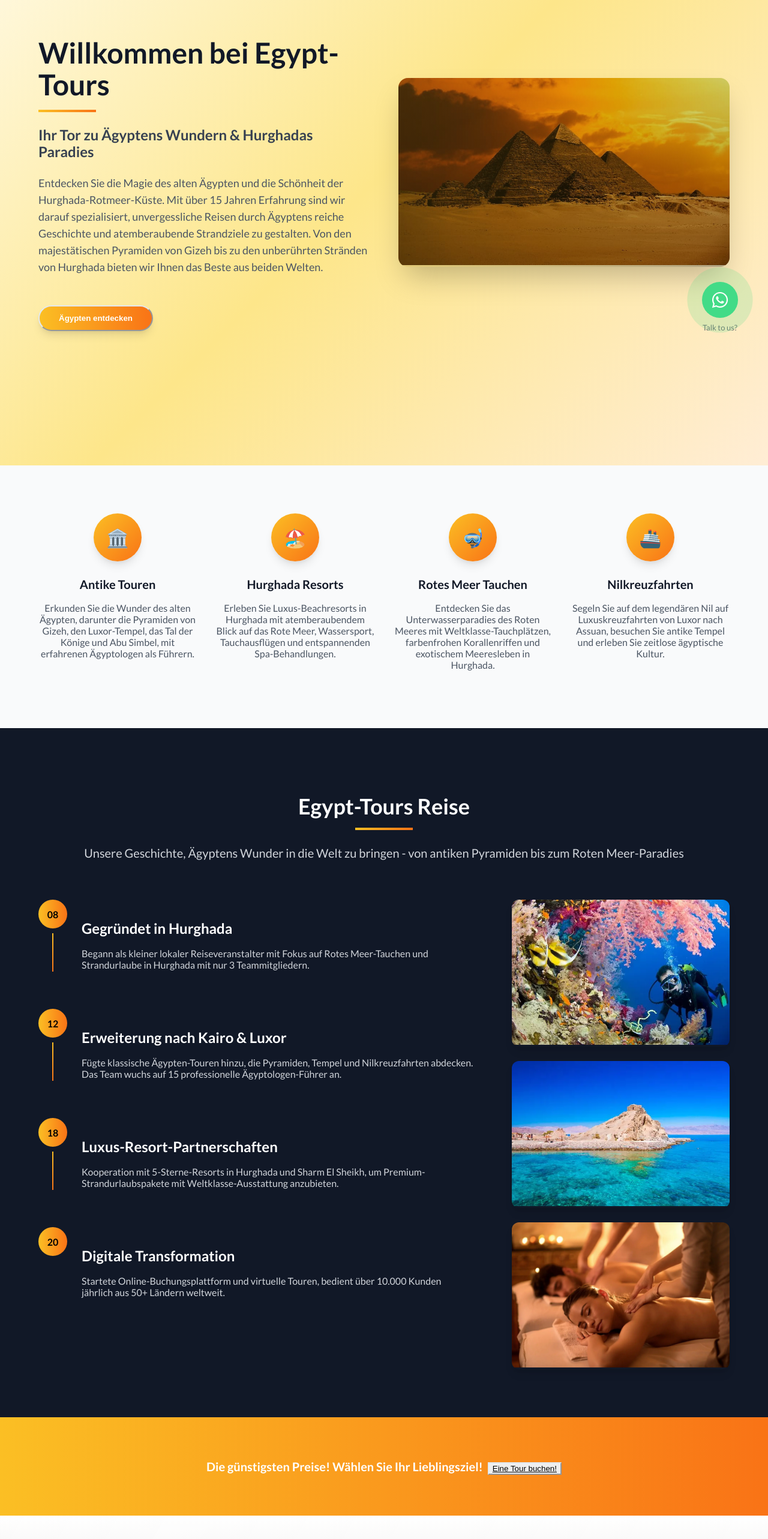
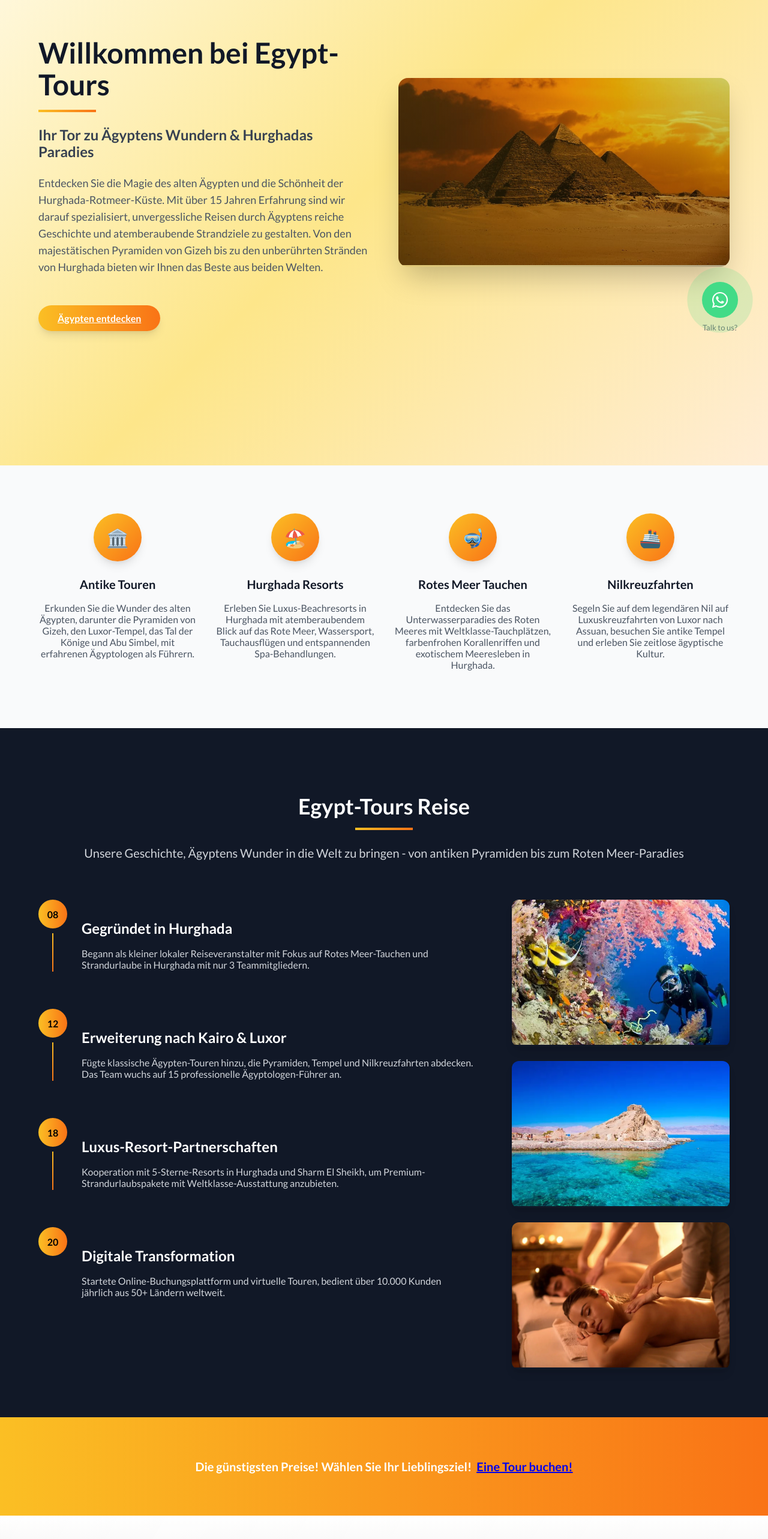
Before and after one commit to sphinxreisen3-cpu/Spinx, a Next.js app: page /de/about in a window 1280 px wide. Shown: the part 202-2768 px from the top of the page at 60% size. Built offline with nearby package versions, Linux system fonts and the light colour scheme; no server answers.

Commit message:
Refactor AboutPage component: replace buttons with links and streamline text formatting

```diff
--- a/app/[locale]/(public)/about/page.tsx
+++ b/app/[locale]/(public)/about/page.tsx
@@ -1,4 +1,5 @@
 import Image from 'next/image';
+import Link from 'next/link';
 import { getTranslations } from 'next-intl/server';
 import styles from '@/styles/pages/about/AboutPage.module.css';
 
@@ -14,15 +15,11 @@
             <div className={styles.heroContent}>
               <h1 className={styles.heroTitle}>{t('hero.title')}</h1>
               <div className={styles.heroDivider}></div>
-              <h2 className={styles.heroSubtitle}>
-                {t('hero.subtitle')}
-              </h2>
-              <p className={styles.heroText}>
-                {t('hero.description')}
-              </p>
-              <button type="button" className={styles.heroButton}>
+              <h2 className={styles.heroSubtitle}>{t('hero.subtitle')}</h2>
+              <p className={styles.heroText}>{t('hero.description')}</p>
+              <Link href="/tours" className={styles.heroButton}>
                 {t('hero.button')}
-              </button>
+              </Link>
             </div>
             <div className={styles.heroImageWrapper}>
               <div className={styles.heroImageCard}>
@@ -51,9 +48,7 @@
                 <span className={styles.serviceIcon}>🏛️</span>
               </div>
               <h3 className={styles.serviceTitle}>{t('services.ancient.title')}</h3>
-              <p className={styles.serviceText}>
-                {t('services.ancient.description')}
-              </p>
+              <p className={styles.serviceText}>{t('services.ancient.description')}</p>
             </div>
 
             {/* Hurghada Resorts */}
@@ -62,9 +57,7 @@
                 <span className={styles.serviceIcon}>🏖️</span>
               </div>
               <h3 className={styles.serviceTitle}>{t('services.resorts.title')}</h3>
-              <p className={styles.serviceText}>
-                {t('services.resorts.description')}
-              </p>
+              <p className={styles.serviceText}>{t('services.resorts.description')}</p>
             </div>
 
             {/* Red Sea Diving */}
@@ -73,9 +66,7 @@
                 <span className={styles.serviceIcon}>🤿</span>
               </div>
               <h3 className={styles.serviceTitle}>{t('services.diving.title')}</h3>
-              <p className={styles.serviceText}>
-                {t('services.diving.description')}
-              </p>
+              <p className={styles.serviceText}>{t('services.diving.description')}</p>
             </div>
 
             {/* Nile Cruises */}
@@ -84,9 +75,7 @@
                 <span className={styles.serviceIcon}>🚢</span>
               </div>
               <h3 className={styles.serviceTitle}>{t('services.cruises.title')}</h3>
-              <p className={styles.serviceText}>
-                {t('services.cruises.description')}
-              </p>
+              <p className={styles.serviceText}>{t('services.cruises.description')}</p>
             </div>
           </div>
         </div>
@@ -98,9 +87,7 @@
           <div className={styles.timelineHeader}>
             <h2 className={styles.timelineTitle}>{t('timeline.title')}</h2>
             <div className={styles.timelineDivider}></div>
-            <p className={styles.timelineSubtitle}>
-              {t('timeline.subtitle')}
-            </p>
+            <p className={styles.timelineSubtitle}>{t('timeline.subtitle')}</p>
           </div>
 
           <div className={styles.timelineLayout}>
@@ -208,9 +195,9 @@
         <div className={styles.container}>
           <p className={styles.ctaText}>
             <strong>{t('cta.strong')}</strong> {t('cta.text')}
-            <button type="button" className={styles.ctaLink}>
+            <Link href="/tours" className={styles.ctaLink}>
               {t('cta.button')}
-            </button>
+            </Link>
           </p>
         </div>
       </section>
```
